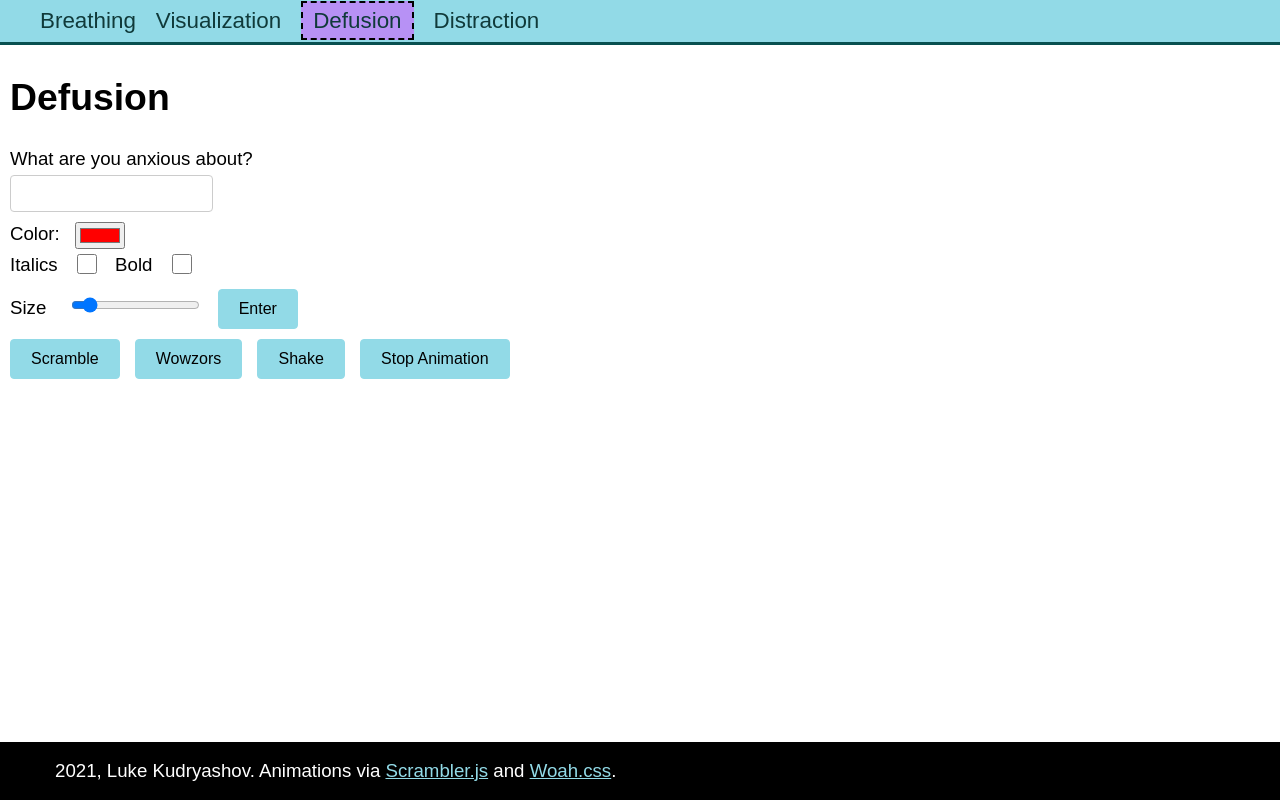
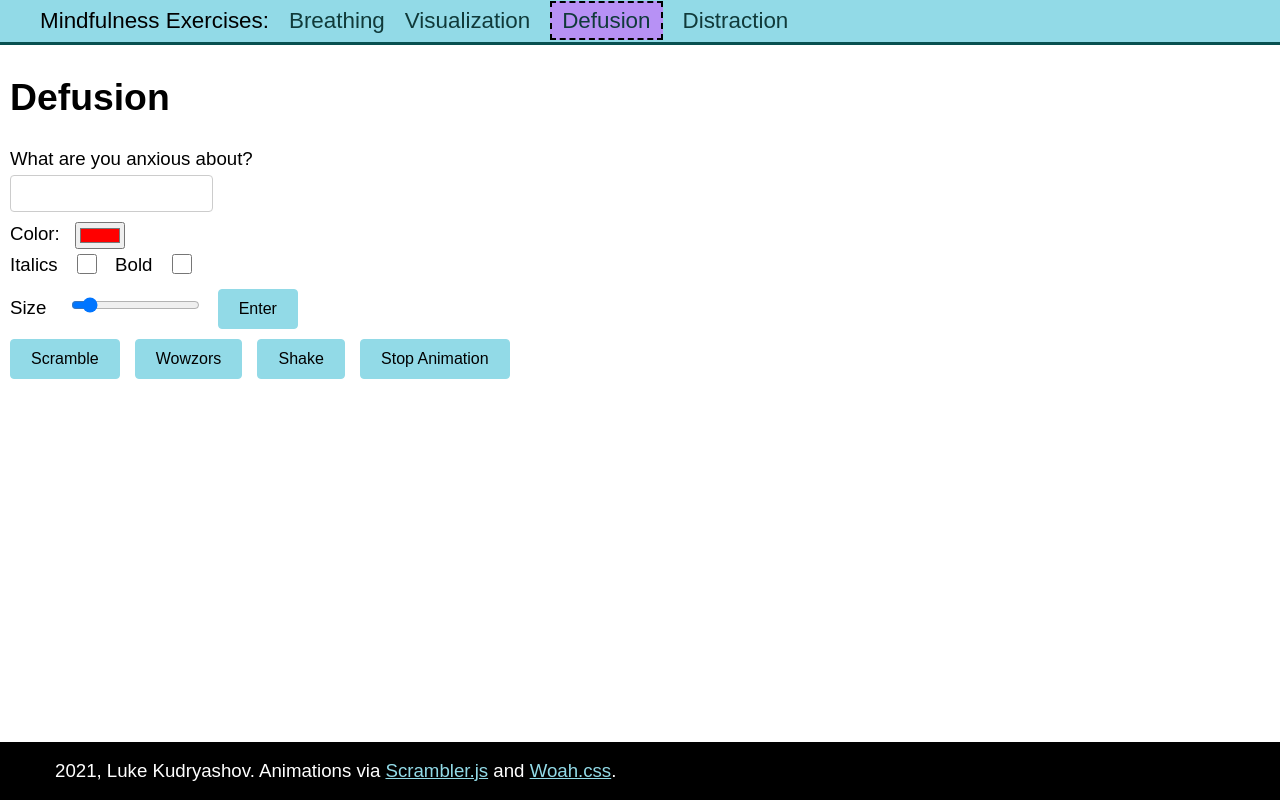
Before and after one commit to lkudr/579final, a plain HTML site: page defusion.html in a window 1280 px wide. Drawn offline with Linux system fonts and the light colour scheme.

Commit message:
Add files via upload

```diff
--- a/defusion.html
+++ b/defusion.html
@@ -13,6 +13,7 @@
       <div class="nav_container">
       <nav>
         <ul class="nav_links">
+          <li class="nav_item">Mindfulness Exercises:</li>
           <li class="nav_item"><a href="index.html">Breathing</a></li>
           <li class="nav_item"><a href="visualization.html">Visualization</a></li>
           <li class="nav_item current"><a href="defusion.html">Defusion</a></li>
```
Also changed, not shown: distraction.html (+1 -0 lines), index.html (+1 -0 lines), visualization.html (+1 -0 lines).
